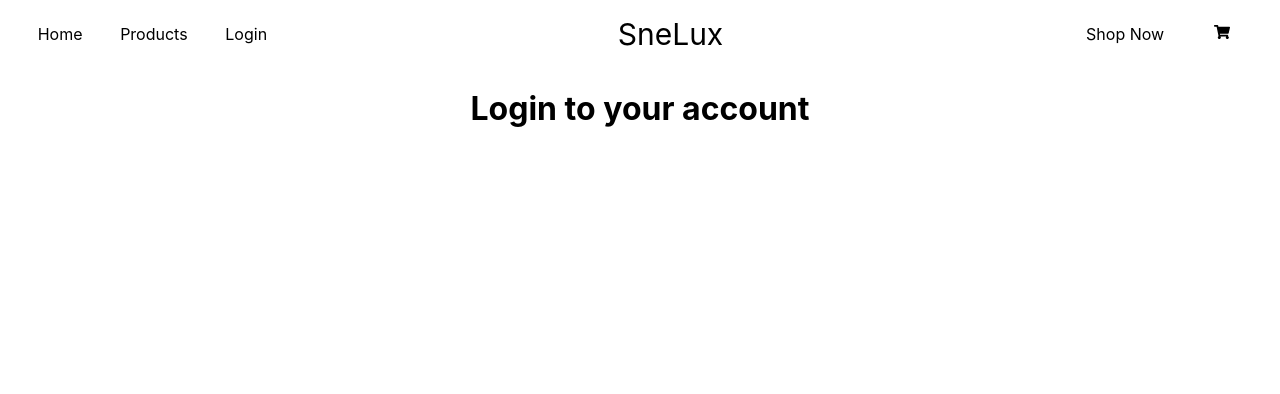
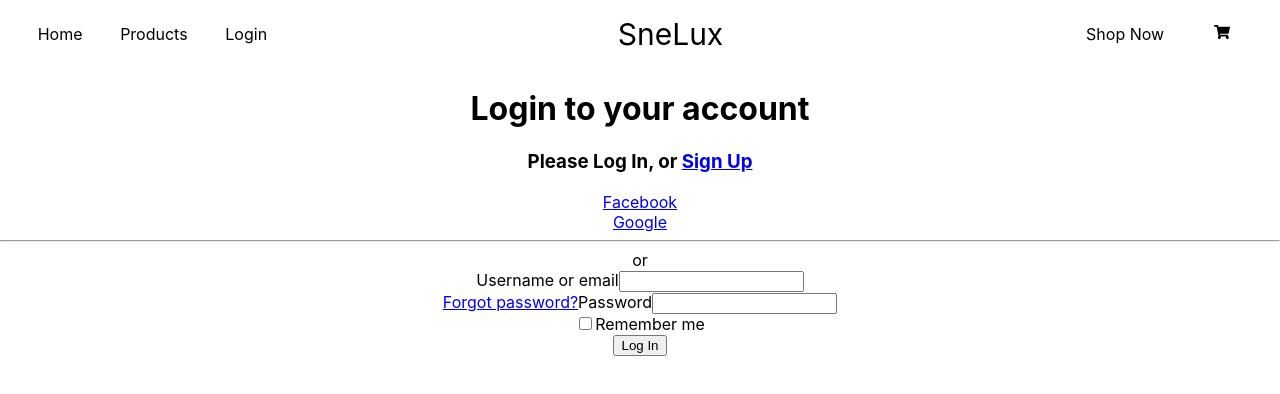
Before and after one commit to moudio/snelux-client, a React (Create React App) app: page /login in a window 1280 px wide. Shown: the top 394 px of the page. Built offline with nearby package versions, Linux system fonts and the light colour scheme.

Commit message:
Add form to the login page

```diff
--- a/src/components/Products/Products.js
+++ b/src/components/Products/Products.js
@@ -3,7 +3,7 @@ import React from 'react';
 function Products() {
   return (
     <div className="products" data-testid="all-products-div">
-      <h1>Products</h1>
+      <h1>All Products</h1>
     </div>
   );
 }
--- a/src/pages/Login.js
+++ b/src/pages/Login.js
@@ -5,15 +5,71 @@ import PropTypes from 'prop-types';
 export const Login = () => (
   <>
     <h1>Login to your account</h1>
+    <div className="container">
+      <div className="row">
+        <div className="main">
+          <h3>
+            Please Log In, or <a href="#">Sign Up</a>
+          </h3>
+          <div className="row">
+            <div className="col-xs-6 col-sm-6 col-md-6">
+              <a href="#" className="btn btn-lg btn-primary btn-block">
+                Facebook
+              </a>
+            </div>
+            <div className="col-xs-6 col-sm-6 col-md-6">
+              <a href="#" className="btn btn-lg btn-info btn-block">
+                Google
+              </a>
+            </div>
+          </div>
+          <div className="login-or">
+            <hr className="hr-or" />
+            <span className="span-or">or</span>
+          </div>
+
+          <form role="form">
+            <div className="form-group">
+              <label for="inputUsernameEmail">Username or email</label>
+              <input
+                type="text"
+                className="form-control"
+                id="inputUsernameEmail"
+              />
+            </div>
+            <div className="form-group">
+              <a className="pull-right" href="#">
+                Forgot password?
+              </a>
+              <label for="inputPassword">Password</label>
+              <input
+                type="password"
+                className="form-control"
+                id="inputPassword"
+              />
+            </div>
+            <div className="checkbox pull-right">
+              <label>
+                <input type="checkbox" />
+                Remember me{' '}
+              </label>
+            </div>
+            <button type="submit" className="btn btn btn-primary">
+              Log In
+            </button>
+          </form>
+        </div>
+      </div>
+    </div>
   </>
 );
 
-Login.propTypes = {
-  prop: PropTypes,
-};
+// Login.propTypes = {
+//   prop: PropTypes,
+// };
 
-const mapStateToProps = (state) => ({});
+// const mapStateToProps = (state) => ({});
 
-const mapDispatchToProps = {};
+// const mapDispatchToProps = {};
 
 export default Login;
```
